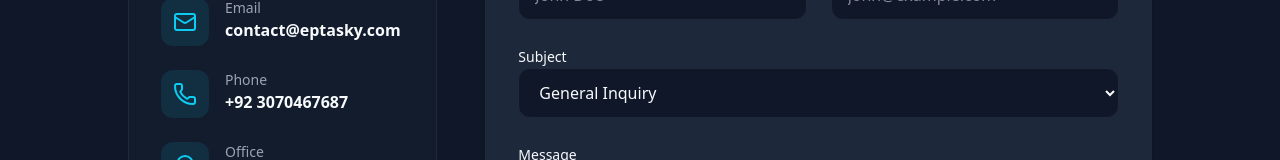
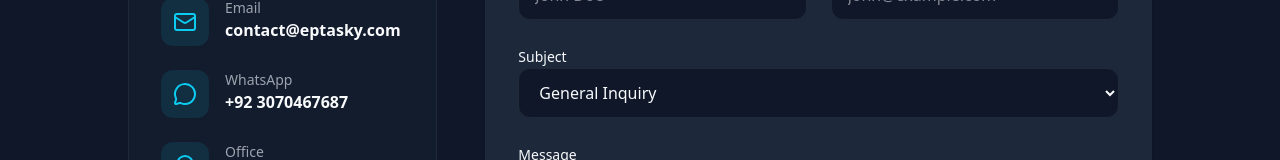
Before and after one commit to HasnainAbbasSial/epta-sky-website, a Next.js app: page /contact in a window 1280 px wide. Shown: the part 411-571 px from the top of the page. Built offline with nearby package versions, Linux system fonts and the light colour scheme; no server answers.

Commit message:
Chore: Update contact info (WhatsApp/LinkedIn) across site

```diff
--- a/src/app/contact/page.tsx
+++ b/src/app/contact/page.tsx
@@ -1,5 +1,5 @@
 import { ContactForm } from '@/components/contact/ContactForm'
-import { Mail, Phone, MapPin } from 'lucide-react'
+import { Mail, Phone, MapPin, MessageCircle } from 'lucide-react'
 
 export const metadata = {
     title: 'Contact Us | Epta Sky',
@@ -34,10 +34,10 @@ export default function ContactPage() {
                                 </li>
                                 <li className="flex items-start space-x-4">
                                     <div className="p-3 bg-primary/10 rounded-lg text-primary">
-                                        <Phone className="h-6 w-6" />
+                                        <MessageCircle className="h-6 w-6" />
                                     </div>
                                     <div>
-                                        <p className="font-medium text-sm text-muted-foreground">Phone</p>
+                                        <p className="font-medium text-sm text-muted-foreground">WhatsApp</p>
                                         <p className="font-semibold">+92 3070467687</p>
                                     </div>
                                 </li>
@@ -58,7 +58,7 @@ export default function ContactPage() {
                             <h2 className="text-xl font-bold mb-6">Follow Us</h2>
                             <div className="grid grid-cols-2 gap-4">
                                 <a
-                                    href="https://www.linkedin.com/in/hasnain-abbas-eptasky/"
+                                    href="https://www.linkedin.com/company/epta-sky/"
                                     target="_blank" rel="noopener noreferrer"
                                     className="flex items-center space-x-3 p-3 rounded-xl bg-card border border-border hover:border-primary transition-colors group"
                                 >
```
